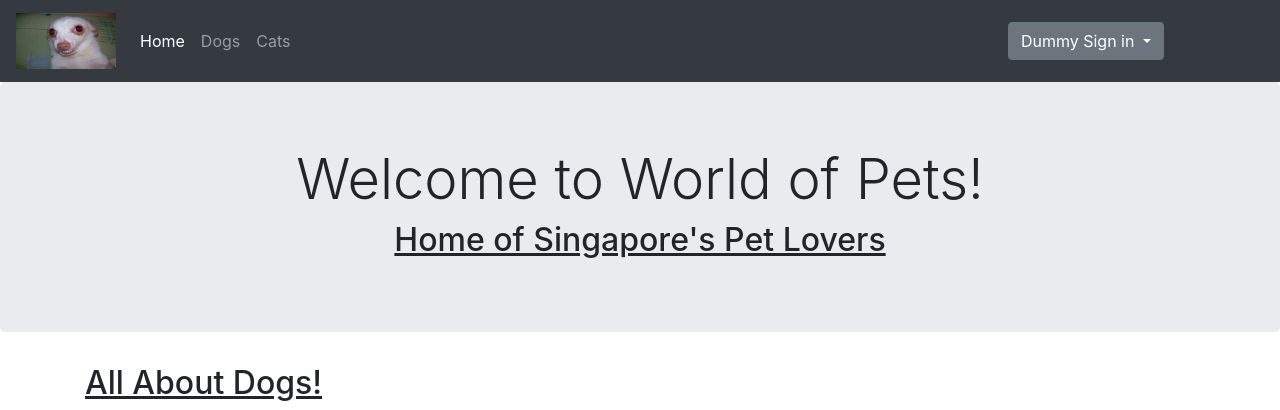
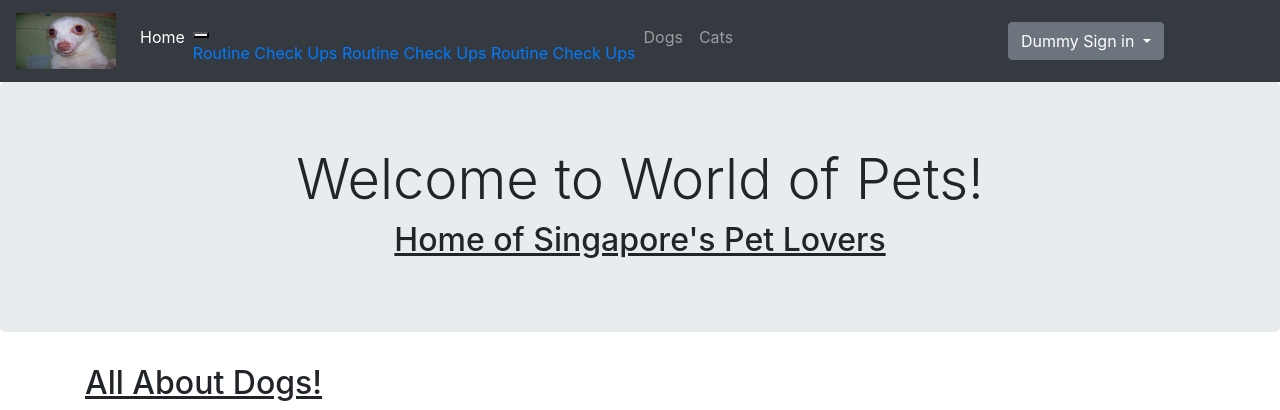
Before and after one commit to xoXen/1005_Project, a PHP site: page /index.php in a window 1280 px wide. Shown: the top 410 px of the page. Run offline with PHP 8.4, Linux system fonts and the light colour scheme.

Commit message:
update nav.inc.php

```diff
--- a/Paws&Claws/nav.inc.php
+++ b/Paws&Claws/nav.inc.php
@@ -10,7 +10,16 @@
             <li class="nav-item active">
                 <a class="nav-link" href="index.php">Home</a>
             </li>
-
+            <div class="dropdown">
+                <button class="dropbtn" id="servicesmenu" data-toggle="dropdown"  aria-haspopup="true" aria-expanded="false">
+                    <i class="fa-fa-caret-down"></i>
+                </button>
+                <div class="dropdown-content">
+                    <a class=""nav-link" href="#">Routine Check Ups</a>
+                    <a class=""nav-link" href="#">Routine Check Ups</a>
+                    <a class=""nav-link" href="#">Routine Check Ups</a>
+                </div>
+            </div>
             <li class="nav-item">
                 <a class="nav-link" href="index.php#dogs">Dogs</a>
             </li>
```
